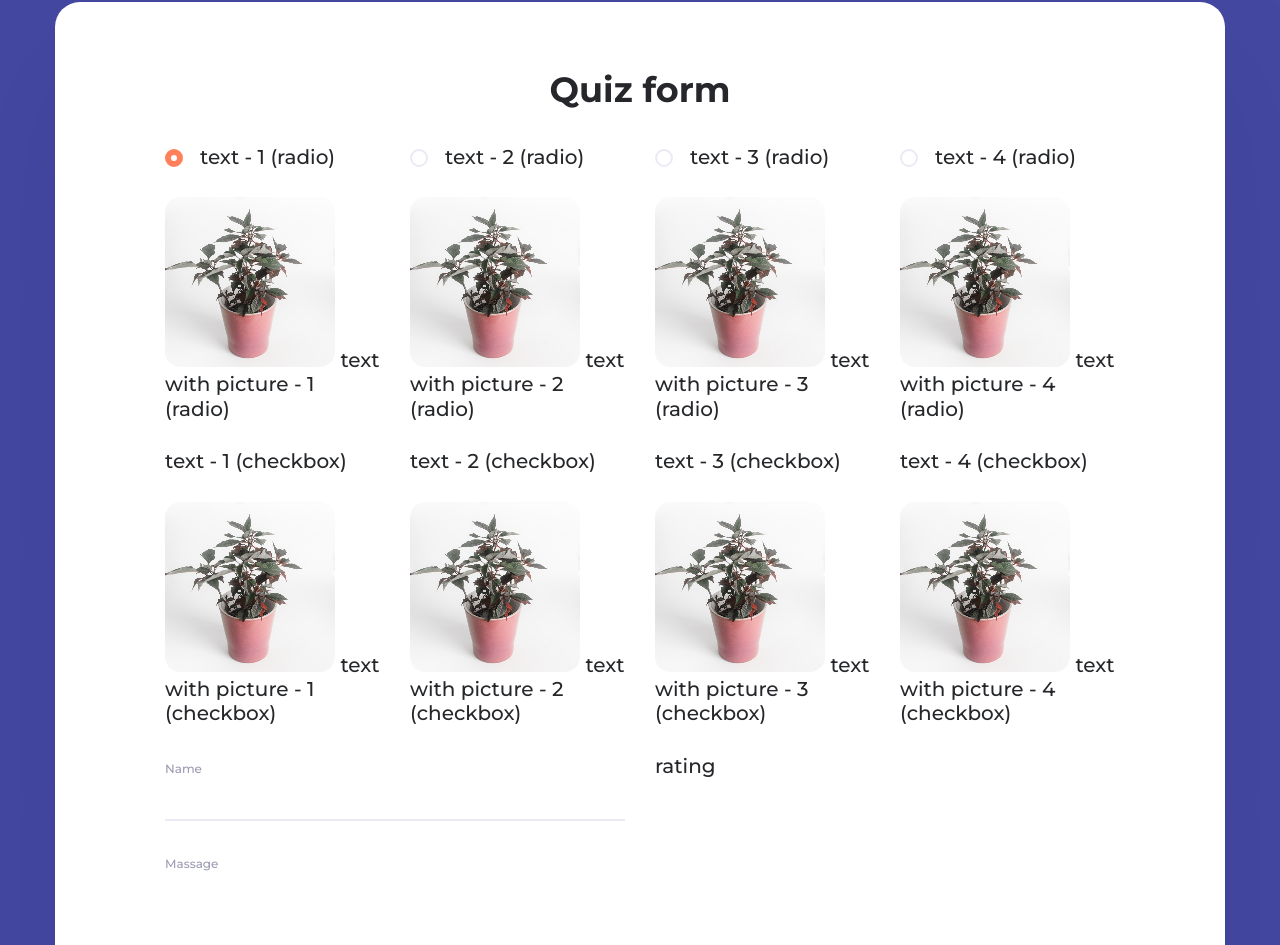
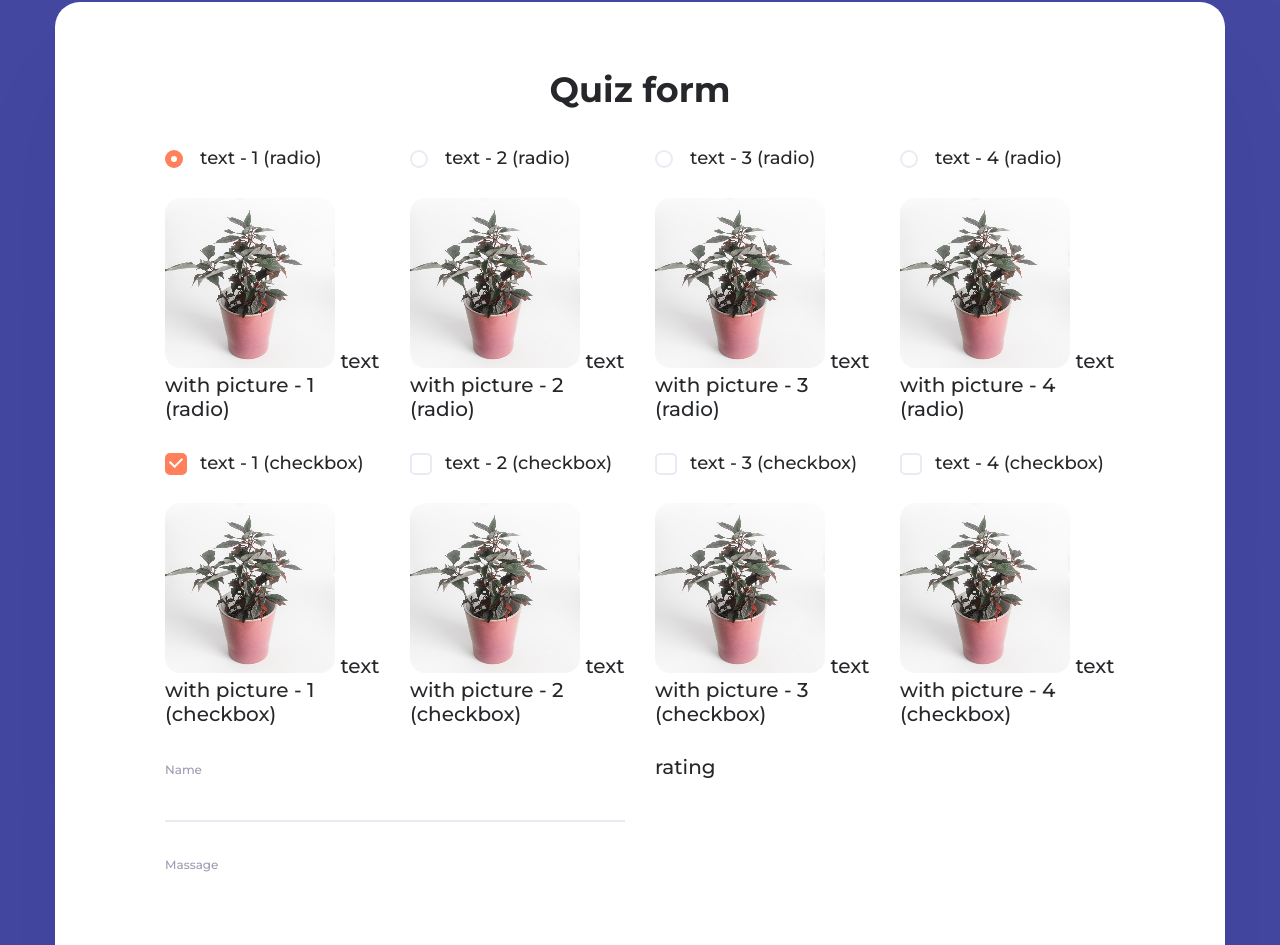
Before and after one commit to vlad-donchenko/NCahoots, a website: page source/index.html in a window 1280 px wide. Shown: the part 9612-10557 px from the top of the page. Drawn offline with nearby package versions, Linux system fonts and the light colour scheme; files that its build step writes are made by us from their sources; a script that the page names is missing.

Commit message:
Create checkbox

```diff
--- /dev/null
+++ b/source/css/_checkbox.scss
@@ -0,0 +1,52 @@
+$white: #ffffff;
+$gray: #eaeaf5;
+$orange: #ff805b;
+
+.checkbox__label {
+  position: relative;
+  padding-left: 35px;
+  font-size: 18px;
+
+  &::after {
+    content: " ";
+    position: absolute;
+    left: 0;
+    top: 1px;
+    width: 18px;
+    height: 18px;
+    border: 2px solid $gray;
+    border-radius: 5px;
+    transition: all 0.3s;
+  }
+
+  &::before {
+    content: " ";
+    position: absolute;
+    left: 5px;
+    top: 5px;
+    width: 10px;
+    height: 6px;
+    border: 2px solid $white;
+    border-top: none;
+    border-right: none;
+    transform: rotate(-45deg);
+    z-index: 1;
+    opacity: 0;
+    transition: opacity 0.3s;
+  }
+
+  &:hover {
+    &::after {
+      border-color: #ff805b;
+    }
+  }
+}
+
+.checkbox__input:checked + .checkbox__label::after {
+  border-color: #ff805b;
+  background-color: #ff805b;
+}
+
+.checkbox__input:checked + .checkbox__label::before {
+  opacity: 1;
+}
--- a/source/css/_radio.scss
+++ b/source/css/_radio.scss
@@ -4,12 +4,13 @@ $orange: #ff805b;
 .radio__label {
   position: relative;
   padding-left: 35px;
+  font-size: 18px;
 
   &::after {
     content: " ";
     position: absolute;
     left: 0;
-    top: 4px;
+    top: 3px;
     width: 18px;
     height: 18px;
     border-radius: 50%;
--- a/source/css/style.scss
+++ b/source/css/style.scss
@@ -11,6 +11,7 @@
 @import "footer";
 
 @import "radio";
+@import "checkbox";
 @import "quiz";
 
 @import "media";
--- a/source/index.html
+++ b/source/index.html
@@ -864,26 +864,26 @@
 
                 <div class="form__item form__item--row">
                     <div class="checkbox">
-                        <input type="checkbox" id="checkbox-text-1">
-                        <label for="checkbox-text-1" class="checkbox">
+                        <input type="checkbox" class="checkbox__input" id="checkbox-text-1" checked>
+                        <label for="checkbox-text-1" class="checkbox__label">
                             text - 1 (checkbox)
                         </label>
                     </div>
                     <div class="checkbox">
-                        <input type="checkbox" id="checkbox-text-2">
-                        <label for="checkbox-text-2" class="checkbox">
+                        <input type="checkbox" class="checkbox__input" id="checkbox-text-2">
+                        <label for="checkbox-text-2" class="checkbox__label">
                             text - 2 (checkbox)
                         </label>
                     </div>
                     <div class="checkbox">
-                        <input type="checkbox" id="checkbox-text-3">
-                        <label for="checkbox-text-3" class="checkbox">
+                        <input type="checkbox" class="checkbox__input" id="checkbox-text-3">
+                        <label for="checkbox-text-3" class="checkbox__label">
                             text - 3 (checkbox)
                         </label>
                     </div>
                     <div class="checkbox">
-                        <input type="checkbox" id="checkbox-text-4">
-                        <label for="checkbox-text-4" class="checkbox">
+                        <input type="checkbox" class="checkbox__input" id="checkbox-text-4">
+                        <label for="checkbox-text-4" class="checkbox__label">
                             text - 4 (checkbox)
                         </label>
                     </div>
```
